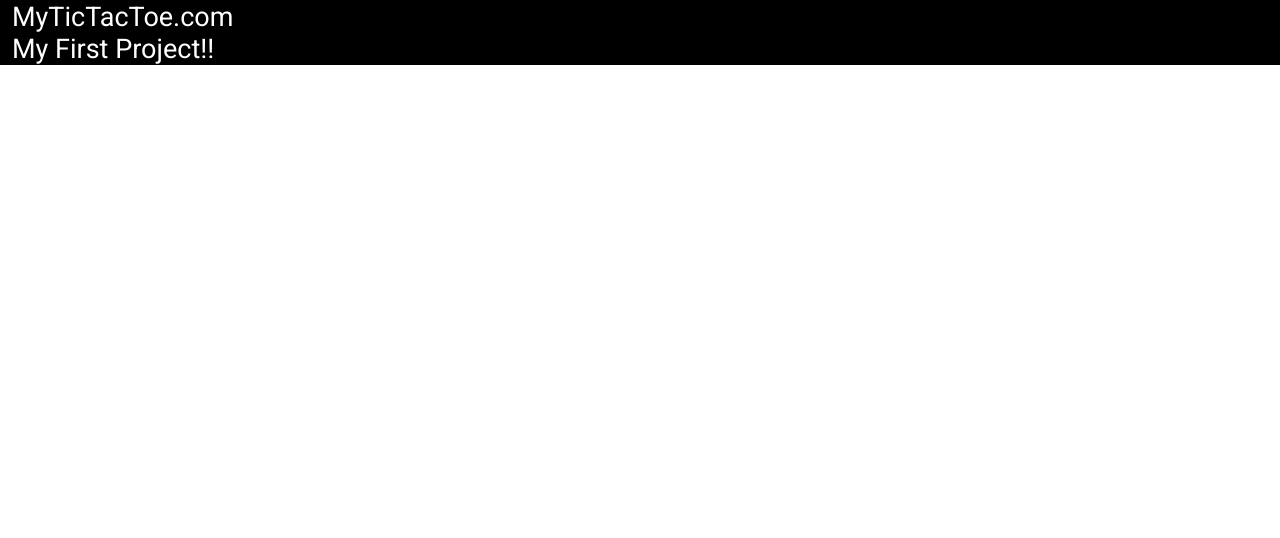
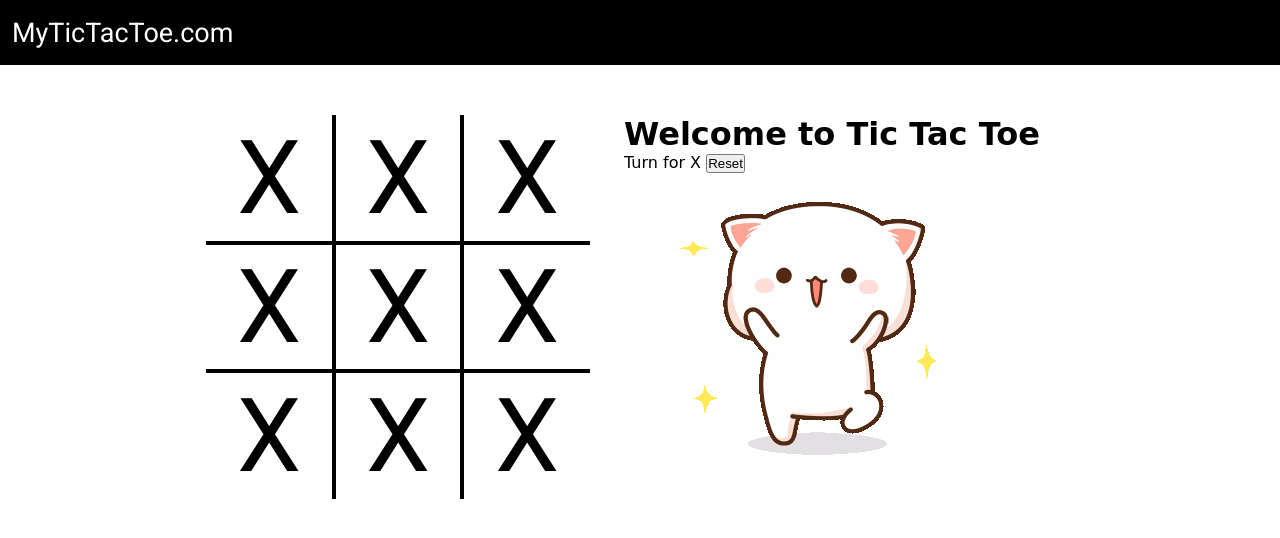
Before and after one commit to shrimaurya/TicTacToe, a plain HTML site: page index.html in a window 1280 px wide. Drawn offline with Linux system fonts and the light colour scheme; a web font is replaced by a local one.

Commit message:
ui updated

```diff
--- a/index.html
+++ b/index.html
@@ -11,9 +11,31 @@
     <nav>
         <ul>
             <li>MyTicTacToe.com</li>
-            <li>My First Project!!</li>
         </ul>
     </nav>
+    <div class="gamecontainer">
+        <div class="container">
+            <div class="box bt-0 bl-0"><span class="boxtext">X</span></div>
+            <div class="box bt-0"><span class="boxtext">X</span></div>
+            <div class="box bt-0 br-0"><span class="boxtext">X</span></div>
+            <div class="box bl-0"><span class="boxtext">X</span></div>
+            <div class="box"><span class="boxtext">X</span></div>
+            <div class="box br-0"><span class="boxtext">X</span></div>
+            <div class="box bl-0 bb-0"><span class="boxtext">X</span></div>
+            <div class="box bb-0"><span class="boxtext">X</span></div>
+            <div class="box bb-0 br-0"><span class="boxtext">X</span></div>
+        </div>
+        <div class="gameinfo">
+            <h1>Welcome to Tic Tac Toe</h1>
+            <div>
+                <span class="info">Turn for X</span>
+                <button id="reset">Reset</button>
+            </div>
+            <div class="imgbox">
+                <img src="excited.gif" alt="">
+            </div>
+        </div>
+    </div>
     <script src="script.js"></script>
 </body>
 </html>
--- a/style.css
+++ b/style.css
@@ -1,4 +1,4 @@
-@import url('https://fonts.googleapis.com/css2?family=Roboto&display=swap');
+@import url('https://fonts.googleapis.com/css2?family=Roboto&display=swap');@import url('https://fonts.googleapis.com/css2?family=Baloo+Bhaina+2&family=Roboto&display=swap');
 *{
     margin: 0;
     padding: 0;
@@ -20,3 +20,56 @@ nav{
 nav ul{
     list-style-type: none;
 }
+
+.gamecontainer{
+     display: flex;
+     justify-content: center;
+     margin-top: 50px;
+}
+
+.container{
+      display: grid;
+      grid-template-rows: repeat(3,10vw);
+      grid-template-columns: repeat(3,10vw);
+      font-family: 'Roboto', sans-serif;
+
+}
+
+.box{
+    border: 2px solid black;
+    font-size: 8vw;
+    cursor: pointer;
+    display: flex;
+    justify-content: center;
+    align-items: center;
+}
+
+.box:hover{
+    background-color: rgb(228, 212, 242);
+
+}
+
+.gameinfo{
+    padding: 0 34px;
+    font-family: 'Baloo Bhaina 2', cursive;
+}
+
+.imgbox{
+    display: ;
+}
+
+.br-0{
+    border-right: 0;
+}
+
+.bl-0{
+    border-left: 0;
+}
+
+.bt-0{
+    border-top: 0;
+}
+
+.bb-0{
+    border-bottom: 0;
+}
```
